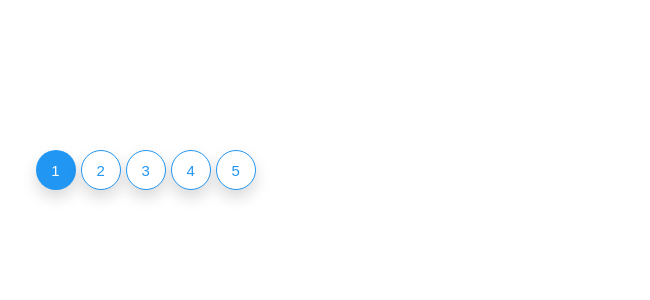
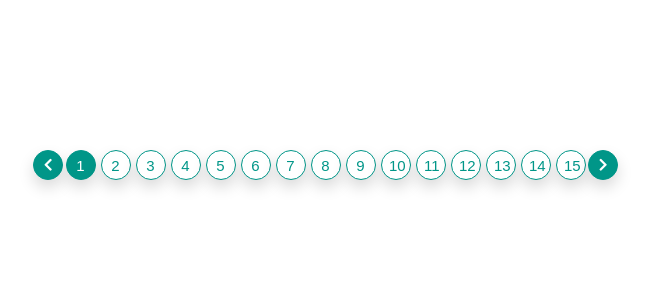
Before and after one commit to caliskanerkan/e-vue, a Vue app: page / in a window 1280 px wide. Shown: the top 300 px of the page, without its empty margins (117-767 px from the left). Built offline with nearby package versions, Linux system fonts and the light colour scheme.

Commit message:
pagination handle

```diff
--- a/src/assets/styles/components/_button.scss
+++ b/src/assets/styles/components/_button.scss
@@ -29,6 +29,7 @@
     display: flex;
     align-items: center;
     justify-content: center;
+    text-align: center;
     i{
         margin: 0px 5px;
     }
@@ -49,6 +50,7 @@
     padding: .25rem .5rem;
 }
 .btn--primary {
+    border: 1px solid $primary;
     background: $primary;
     &:hover,
     &:focus {
@@ -56,6 +58,7 @@
     }
 }
 .btn--success {
+    border: 1px solid $success;
     background: $success;
     &:hover,
     &:focus {
@@ -63,6 +66,7 @@
     }
 }
 .btn--info {
+    border: 1px solid $info;
     background: $info;
     &:hover,
     &:focus {
@@ -70,6 +74,7 @@
     }
 }
 .btn--warning {
+    border: 1px solid $warning;
     color: $dark;
     background: $warning;
     &:hover,
@@ -78,6 +83,7 @@
     }
 }
 .btn--secondary {
+    border: 1px solid $secondary;
     background: $secondary;
     &:hover,
     &:focus {
@@ -85,6 +91,7 @@
     }
 }
 .btn--error {
+    border: 1px solid $error;
     background: $error;
     &:hover,
     &:focus {
--- a/src/components/EButton.vue
+++ b/src/components/EButton.vue
@@ -13,7 +13,6 @@ import { toRefs, computed } from "vue";
 import { colors } from "@/utils/color"
 import ESpinner from "./ESpinner.vue";
 export default {
-  // when button outline spinner color fix
   components: { ESpinner },
   props: {
     outline: {
--- a/src/components/EPagination.vue
+++ b/src/components/EPagination.vue
@@ -1,22 +1,59 @@
 <template>
   <div class="pagination">
+    <e-button @click="paginationHandler('prev')" :disabled="disabledHandler('start')" :size="size" :fab="circle" :color="color">
+      <e-icon name="fas fa-chevron-left" />
+    </e-button>
     <div
       @click="updateValue(page)"
       class="pagination__item"
-      v-for="page in visiblePage"
+      v-for="page in visiblePageNumbers"
       :key="page"
     >
-      <e-button :outline="!activeHandler(page)" fab v-text="page" />
+      <e-button :size="size" :color="color" :outline="!activeHandler(page)" :fab="circle" v-text="page" />
     </div>
+    <e-button @click="paginationHandler('next')" :disabled="disabledHandler('end')" :size="size" :fab="circle" :color="color">
+      <e-icon name="fas fa-chevron-right" />
+    </e-button>
   </div>
 </template>
 <script>
-import { toRefs } from "vue";
+import { computed, toRefs } from "vue";
 import EButton from "./EButton";
+import EIcon from "./EIcon";
 export default {
-  components: { EButton },
+  components: { EButton, EIcon },
   emits: ["update:modelValue"],
   props: {
+    size: {
+      required: false,
+      type: String,
+      default: "small",
+      validator: function (value) {
+        return ["big", "extra", "small", "normal"].indexOf(value) !== -1;
+      },
+    },
+    color: {
+      type: String,
+      required: false,
+      default: "primary",
+      validator: function (value) {
+        return (
+          [
+            "primary",
+            "secondary",
+            "success",
+            "info",
+            "warning",
+            "error",
+          ].indexOf(value) !== -1
+        );
+      },
+    },
+    circle:{
+      required: false,
+      type: Boolean,
+      default: true
+    },
     modelValue: {
       required: true,
       type: Number,
@@ -31,13 +68,28 @@ export default {
       default: 5,
     },
   },
-  setup(_, { emit }) {
-    const { modelValue } = toRefs(_);
+  setup(props, { emit }) {
+    const { modelValue, total, visiblePage } = toRefs(props);
     const updateValue = (page) => emit("update:modelValue", page);
     const activeHandler = (page) => page === modelValue.value;
+    const disabledHandler = (position) => position === "start" ? modelValue.value === 1 : modelValue.value === total.value
+    const paginationHandler = (type) => {
+      let page = modelValue.value
+      const position = type === "prev" ? "start" : "end"
+      if(!disabledHandler(position)) updateValue(type === "next" ?  ++page : --page)
+    }
+    const visiblePageNumbers = computed(() => {
+      const pageArray = Array.from({length: total.value}, (_, index) => index + 1)
+      // const seperator = 3
+      if(total.value <= visiblePage.value) return pageArray
+      return pageArray
+    })
     return {
+      visiblePageNumbers,
+      updateValue,
       activeHandler,
-      updateValue,
+      disabledHandler,
+      paginationHandler,
     };
   },
 };
--- a/src/views/Home.vue
+++ b/src/views/Home.vue
@@ -2,7 +2,7 @@
   <div style="padding:150px">
     <!-- <e-select v-model="text" option-value="value" option-text="name" return-object multiple searchable clearable :options="options"/>
     <EButton>Test</EButton> -->
-    <e-pagination v-model="page" :total="50" :visible-page="5"/>
+    <e-pagination color="info" v-model="page" :total="15" :visible-page="7"/>
   </div>
 </template>
 <script>
```
